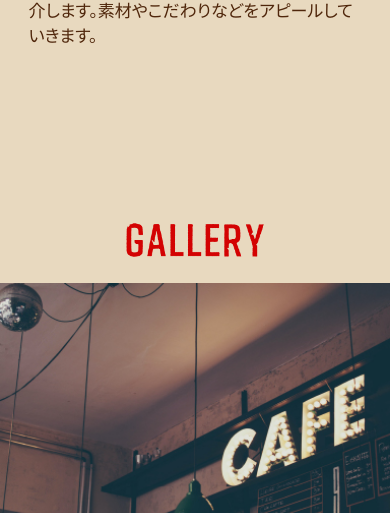
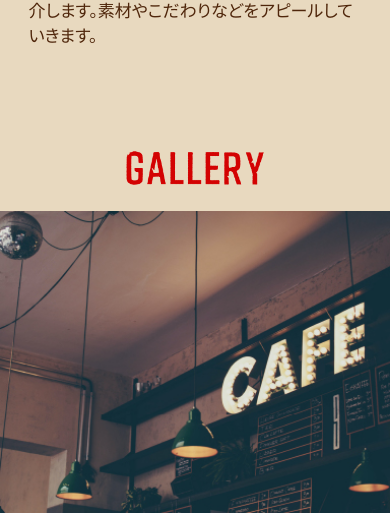
Before and after one commit to Fuji-r/LP, a plain HTML site: page index.html in a window 390 px wide. Shown: the part 3060-3573 px from the top of the page. Drawn offline with nearby package versions, Linux system fonts and the light colour scheme.

Commit message:
summit_14

```diff
--- a/css/style.css
+++ b/css/style.css
@@ -233,7 +233,6 @@ img {
 .gallery-logo h2 {
     width: 245px;
     margin: 0 auto;
-    padding-top: 100px;
 }
 .sp p {
     margin-top: 26px;
@@ -517,7 +516,7 @@ img {
     .gallery-logo h2 {
         width: 142px;
         margin: 0 auto;
-        padding-top: 96px;
+        padding-top: 24px;
     }
     .slider2 img {
         width: 100%;
```
